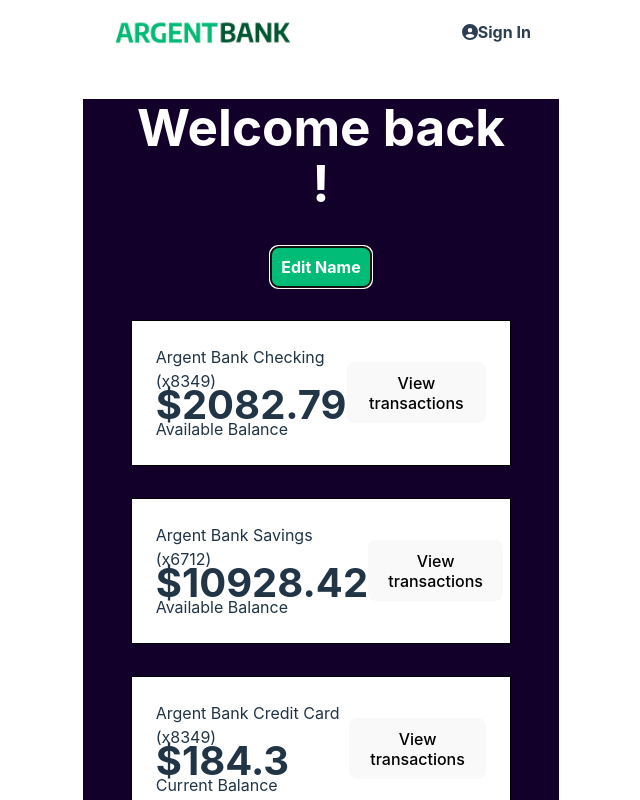
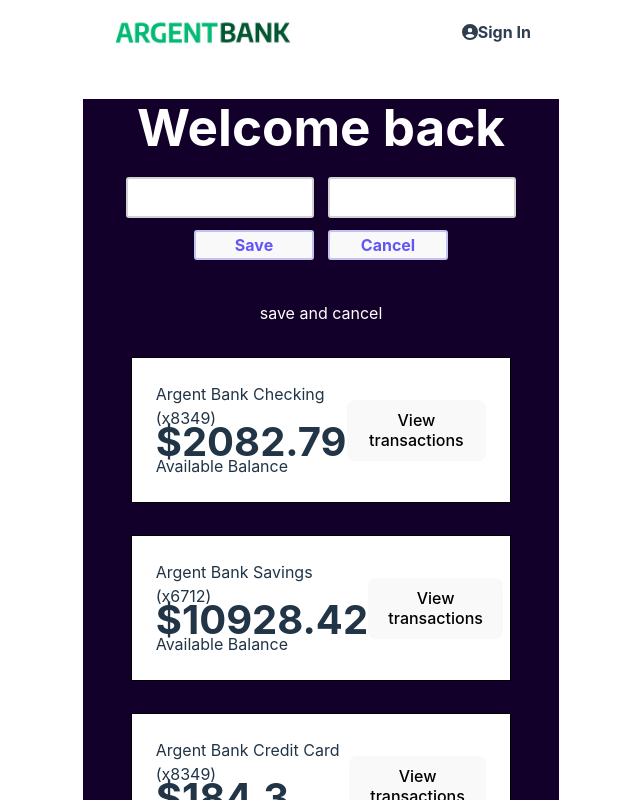
Before and after one commit to pvianap/P13-argentbank-OPC, a React (Vite) app: page /profile in a window 1280 px wide. Both pictures are taken after a click on the button "Edit Name". Shown: the top 800 px of the page, without its empty margins (319-959 px from the left). Built offline with nearby package versions, Linux system fonts and the light colour scheme.

Commit message:
profile update name

```diff
--- a/src/pages/Profile/index.tsx
+++ b/src/pages/Profile/index.tsx
@@ -1,17 +1,32 @@
 import React, { useState, useEffect } from 'react';
 import Account from '../../components/Account';
-import { profile } from '../../store/User';
+import { profile, updateProfile } from '../../store/User';
 
 export default function Profile() {
+  // GET CONTENT
   const [content, setContent] = useState<{
     firstName: string;
     lastName: string;
   }>({ firstName: '', lastName: '' });
+  const [isUpdating, setIsUpdating] = useState(false);
 
   useEffect(() => {
     profile().then((res: any) => setContent(res.data.body));
   }, []);
 
+  //CHANGE NAME
+  const [firstNameUpdate, setFirstNameUpdate] = useState('firstName');
+  const handleChangeUserName = (e: any) => {
+    e.preventDefault();
+    const userProfile = {
+      firstName: e.target[0].value,
+      lastName: e.target[1].value,
+    };
+    updateProfile(userProfile);
+    console.log('Sent to change: ', userProfile);
+    setIsUpdating(false);
+  };
+  console.log('Profile content: ', content);
   return (
     <div>
       <main className="main bg-dark">
@@ -19,9 +34,50 @@ export default function Profile() {
           <h1>
             Welcome back
             <br />
-            {content.firstName} {content.lastName}!
+            {isUpdating ? (
+              <form onSubmit={handleChangeUserName}>
+                <div className="formChangeUserNameInputs">
+                  <div>
+                    <input
+                      type="text"
+                      id="username"
+                      defaultValue={content.firstName}
+                      className="inputUpdate"
+                    />
+                  </div>
+                  <div>
+                    <input
+                      type="text"
+                      id="lastname"
+                      defaultValue={content.lastName}
+                      className="inputUpdate"
+                    />
+                  </div>
+                </div>
+                <div className="formChangeUserNameButtons">
+                  <button type="submit" className="buttonUpdate">
+                    Save
+                  </button>
+                  <button
+                    type="button"
+                    className="buttonUpdate"
+                    onClick={(e) => setIsUpdating(false)}
+                  >
+                    Cancel
+                  </button>
+                </div>
+              </form>
+            ) : (
+              `${content.firstName} ${content.lastName}!`
+            )}
           </h1>
-          <button className="edit-button">Edit Name</button>
+          {isUpdating ? (
+            `save and cancel`
+          ) : (
+            <button className="edit-button" onClick={() => setIsUpdating(true)}>
+              Edit Name
+            </button>
+          )}
         </div>
         <h2 className="sr-only">Accounts</h2>
         <Account
--- a/src/store/User.tsx
+++ b/src/store/User.tsx
@@ -50,10 +50,18 @@ export const logout = () => async (dispatch: any) => {
 export const profile = async () => {
   try {
     const res = await api.post('/user/profile', {}, { headers: authHeader() });
-
-    console.log('New action test: ', res);
     return res;
   } catch (e: any) {
     return console.error(e.message);
   }
 };
+
+export const updateProfile = async (userProfile: object) => {
+  try {
+    const res = await api.put('/user/profile', userProfile, {
+      headers: authHeader(),
+    });
+  } catch (e: any) {
+    return console.error(e.message);
+  }
+};
--- a/src/style/main.css
+++ b/src/style/main.css
@@ -289,3 +289,41 @@ body {
     width: 200px;
   }
 }
+
+.formChangeUserNameInputs {
+  display: flex;
+  justify-content: center;
+  margin: auto;
+}
+
+.formChangeUserNameButtons {
+  display: flex;
+  justify-content: center;
+  margin: auto;
+}
+
+.inputUpdate {
+  width: 180px;
+  height: 35px;
+  border: 2px solid lightgrey;
+  border-radius: 3px;
+  text-indent: 10px;
+  margin: 7px;
+  margin-bottom: 5px;
+}
+
+.inputUpdate::placeholder {
+  color: #afbac3;
+}
+
+.buttonUpdate {
+  width: 120px;
+  height: 30px;
+  margin: 7px;
+  color: #6456f5;
+  border: 2px solid #c3c3f3;
+  border-radius: 3px;
+  font-weight: bold;
+  font-size: 16px;
+  padding: 0;
+}
```
